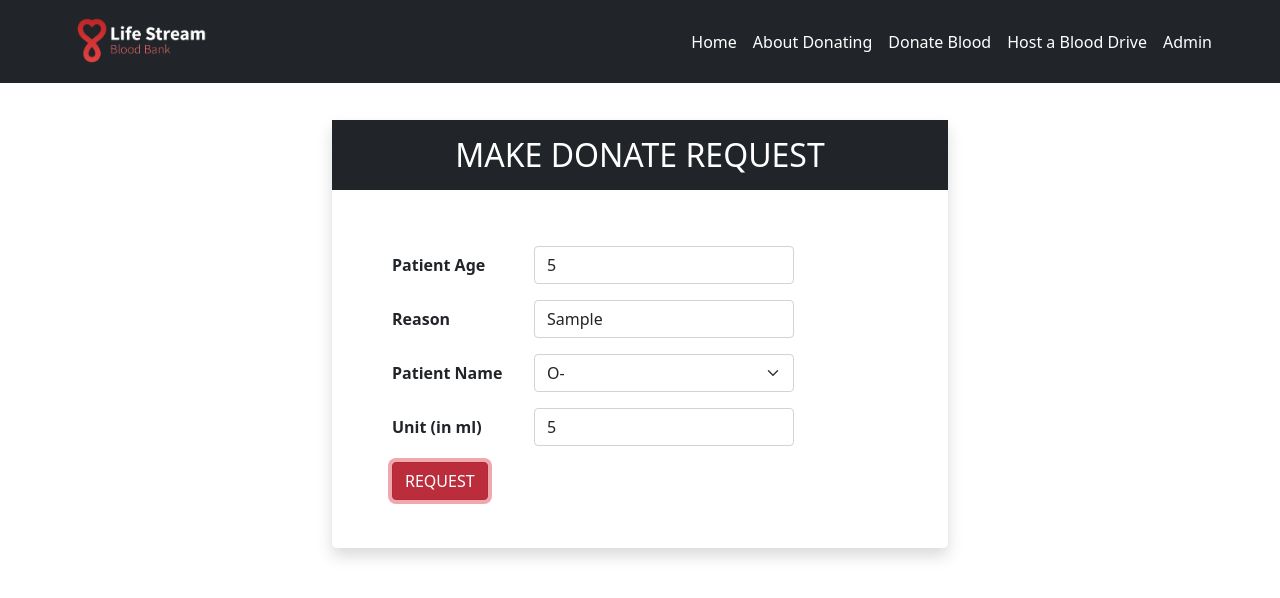
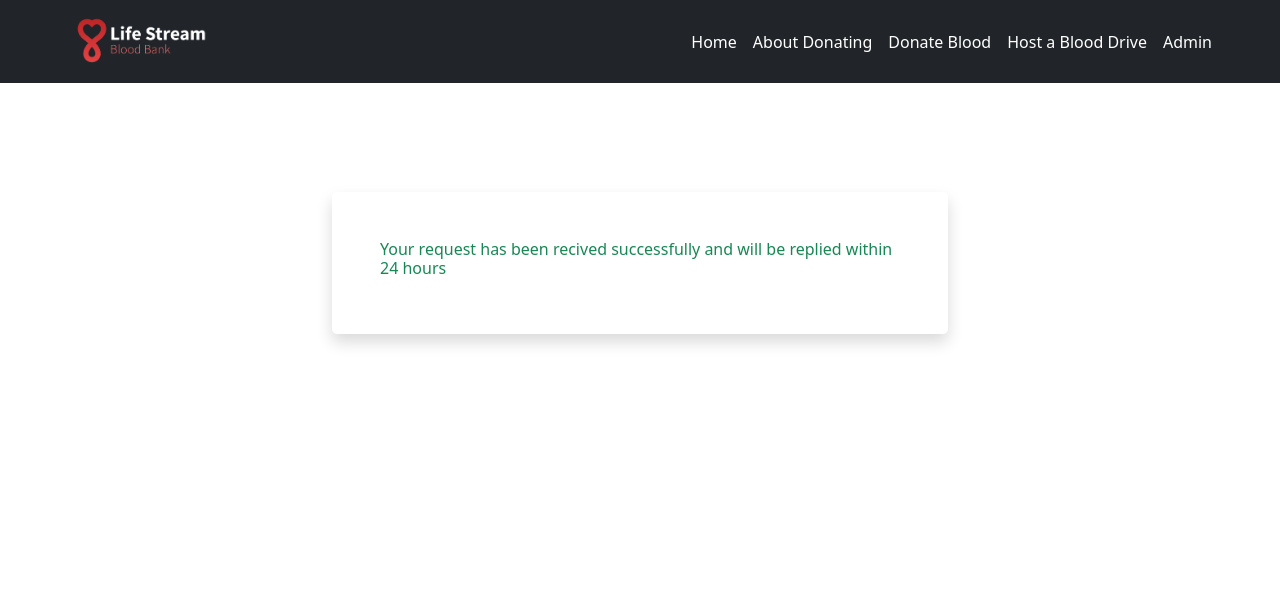
Before and after one commit to hagerMhmd/BloodBank, a React (Create React App) app: page /bloodrequest in a window 1280 px wide. Both pictures are taken after typing "5", "Sample", "5" into the empty fields and a click on the button "REQUEST". Shown: the top 598 px of the page. Built offline with nearby package versions, Linux system fonts and the light colour scheme.

Commit message:
blood request mssg

```diff
--- a/src/Components/Admin/Admin.jsx
+++ b/src/Components/Admin/Admin.jsx
@@ -14,7 +14,7 @@ export default function Admin() {
         console.log(values);
     }
     function isEmpty() {
-        if (values.name === '' || values.password === '') {
+        if (values.name === undefined || values.password === undefined) {
             setInputsReq(<span className="mb-2 d-block text-danger">All inputs required</span>)
         } else {
             setInputsReq('')
--- a/src/Components/BloodReuest/BloodRequest.jsx
+++ b/src/Components/BloodReuest/BloodRequest.jsx
@@ -2,8 +2,6 @@ import React, { useEffect, useState } from 'react'
 
 export default function BloodRequest() {
     const [values, setValues] = useState([])
-
-
 
     function getDonateInfo(e) {
         let myValue = { ...values }
@@ -12,7 +10,6 @@ export default function BloodRequest() {
         console.log(myValue);
         console.log(values);
     }
-
     useEffect(() => {
         setValues()
     }, [])
@@ -20,10 +17,11 @@ export default function BloodRequest() {
     }, [values])
     function submitRequest(e) {
         e.preventDefault()
+        document.querySelector('#requestForm').classList.add('d-none')
+        document.querySelector('#response').classList.replace('d-none', 'd-block')
     }
-
     return <>
-        <section className='donateBox py-5 mt-4'>
+        <section id='requestForm' className='donateBox py-5 mt-4'>
             <div className="container w-50 pb-5 mt-5">
                 <div className="shadow rounded-3 pb-5">
                     <h2 className='text-center py-3 mb-4 text-white bg-dark'>MAKE DONATE REQUEST</h2>
@@ -80,5 +78,12 @@ export default function BloodRequest() {
                 </div>
             </div>
         </section>
+        <section id='response' className='donateBox d-none py-5 mt-5'>
+            <div className="container d-flex align-items-center w-50 pb-5 mt-5">
+                <div className="shadow rounded-3 mt-5">
+                    <h6 className='p-5 text-success'>Your request has been recived successfully and will be replied within 24 hours</h6>
+                </div>
+            </div>
+        </section>
     </>
 }
```
